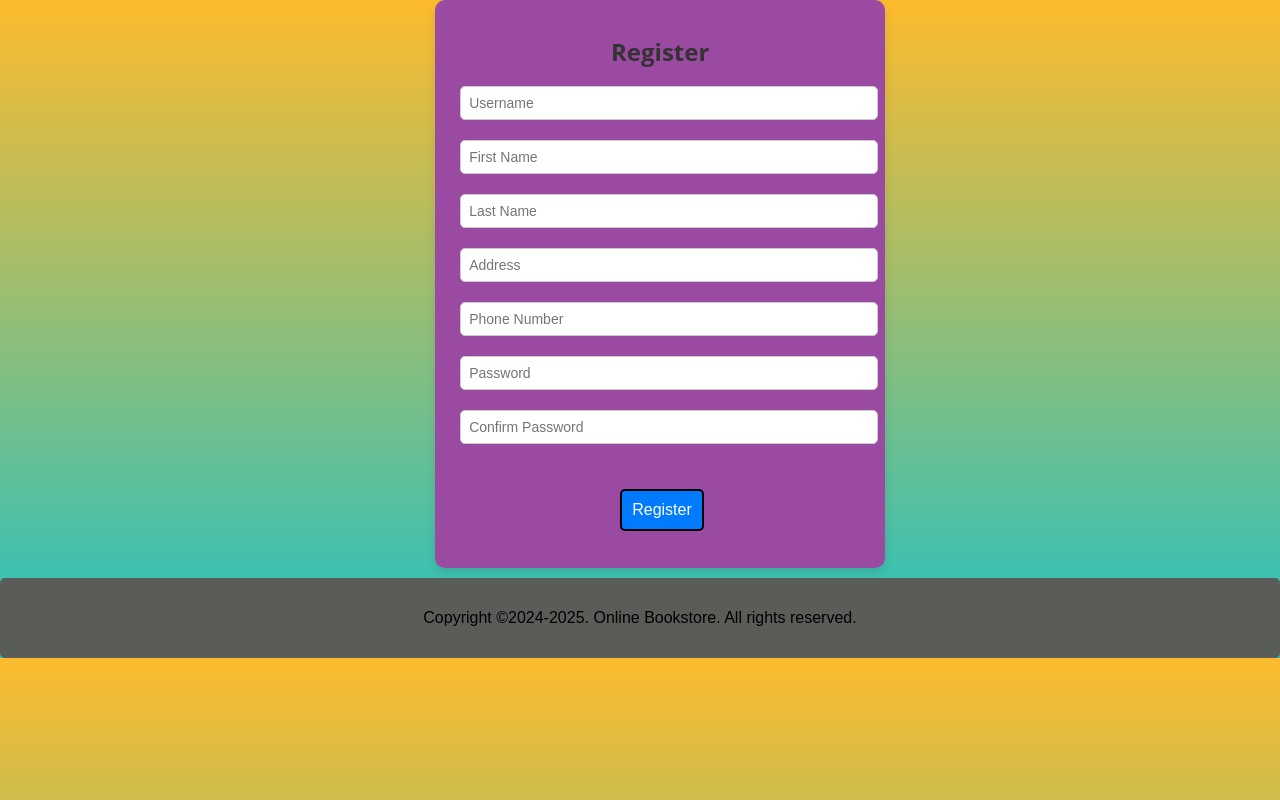
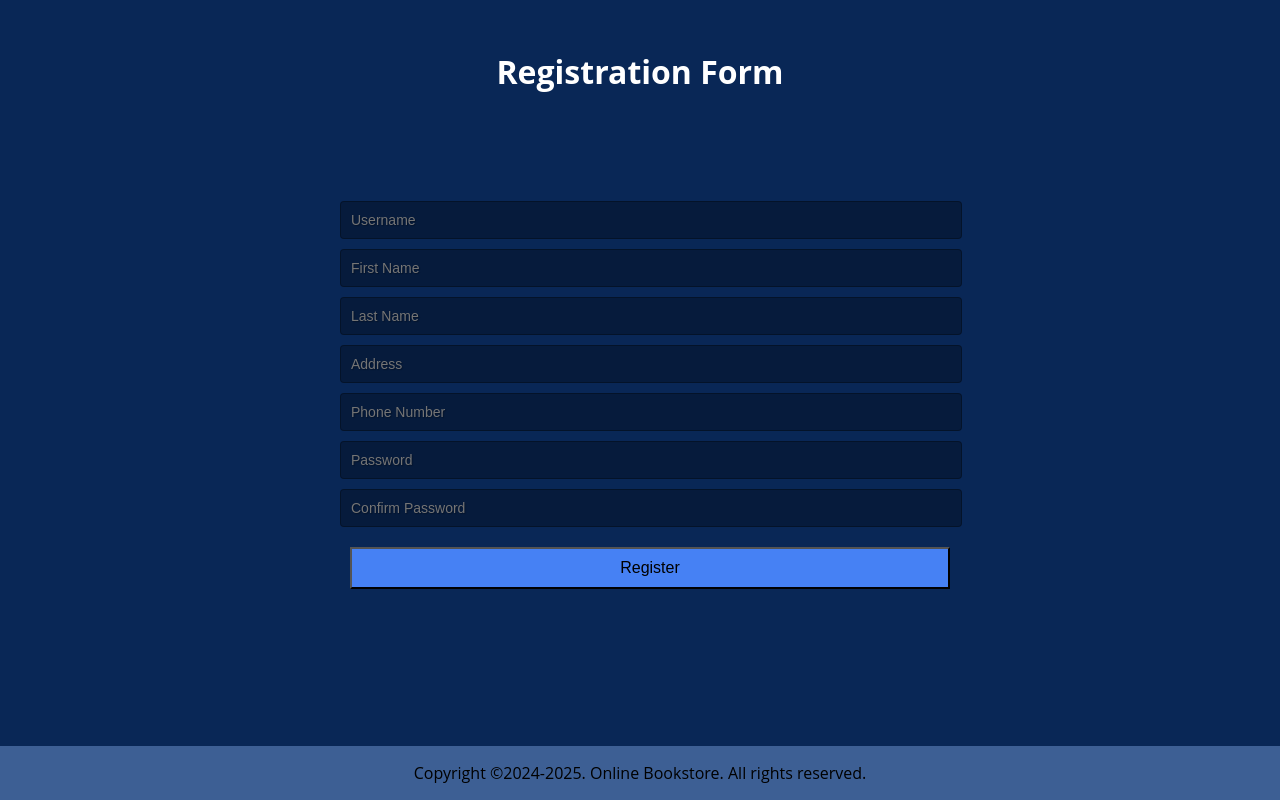
Before and after one commit to girishlearner/Online-Bookstore, a Flask app: page /register in a window 1280 px wide. Run offline with Flask 3, Linux system fonts and the light colour scheme.

Commit message:
modified register page

```diff
--- a/static/css/Home.css
+++ b/static/css/Home.css
@@ -76,77 +76,3 @@
         background-color: #3d5f94;
         text-align: center;
         }
-
-  /* Register page */
-
-        .register{
-            height: 100%;
-            margin: 0;
-            padding: 0;
-            font-family: 'Open Sans', sans-serif;
-            background: linear-gradient(0deg, rgba(34,193,195,1) 0%, rgba(253,187,45,1) 100%);
-
-        }
-        .form-container {
-            background: #fff;
-            padding: 25px;
-            border-radius: 10px;
-            box-shadow: 0 4px 10px rgba(0, 0, 0, 0.1);
-            width: 400px;
-            margin-left:34%;
-            background-color:#9b4aa2;
-        }
-        .form-container h2 {
-            text-align: center;
-            margin-top:2px;
-            padding:8px;
-            margin-bottom:10px;
-            color: #333;
-
-        }
-        .form-group {
-            margin-bottom: 20px;
-        }
-        .form-group label {
-            display: block;
-            margin-bottom: 5px;
-            font-weight: bold;
-        }
-        .form-group input {
-            width: 100%;
-            padding: 8px;
-            border: 1px solid #ccc;
-            border-radius: 5px;
-            font-size: 14px;
-        }
-        .form-group input:focus {
-            border-color: #007bff;
-            outline: none;
-        }
-        .register-btn {
-
-            padding: 10px;
-            background-color: #007bff;
-            color: white;
-            margin-top:25px;
-            border: 2px solid black;
-            border-radius: 5px;
-            font-size: 16px;
-            cursor: pointer;
-            margin-left:40%;
-            margin-bottom:12px;
-        }
-        .register-btn:hover {
-            background-color: #0056b3;
-            border: 3px solid green;
-        }
-        .footer-register
-                {
-                padding:15px;
-                background-color:#595c57;
-                font-family: Arial, sans-serif;
-                text-align:center;
-                border-radius:5px;
-                margin-top: 10px;
-                margin-bottom:0:
-                }
--- /dev/null
+++ b/static/css/register.css
@@ -0,0 +1,62 @@
+/* Register page */
+.regis {
+    text-align: center;
+    font-family: 'Open Sans', sans-serif;
+    color: #ffffff;
+    margin: 50px;
+}
+.reg {
+	height: 100%;      /* Make sure the body takes up the full height */
+    overflow: hidden;
+    margin: 0;                 /* Remove default margin */
+    padding: 0;
+	font-family: 'Open Sans', sans-serif;
+	background: #092756;
+}
+
+.containerRegis{
+     position: absolute;        /* Position the container absolutely */
+    top: 50%;                  /* Position it vertically at the middle */
+    left: 50%;                 /* Position it horizontally at the middle */
+    transform: translate(-50%, -50%); /* Offset by half of its own width and height to center it */
+    width: 50%;                /* Set the width of the container (50% of the viewport or parent element) */
+    padding: 20px;             /* Optional: Add some padding for spacing */
+    box-sizing: border-box;
+}
+
+input {
+	width: 100%;
+	display: block;
+	margin-bottom: 10px;
+	background: rgba(0,0,0,0.3);
+	border: 1px;
+	outline: none;
+	padding: 10px;
+	font-size: 14px;
+	color: #fff;
+	text-shadow: 1px 1px 1px rgba(0,0,0,0.3);
+	border: 1px solid rgba(0,0,0,0.3);
+	border-radius: 4px;
+}
+
+button {
+    width: 100%;
+    padding: 10px;
+    font-size: 16px;
+    margin: 10px;
+    background-color: #4681f4;
+}
+
+.bottom-container {
+   position: absolute;
+   bottom: 0;
+   width: 100%;
+   background-color: #3d5f94;
+   text-align: center;
+}
+
+@media (max-width: 768px) {
+    .containerRegis input, .containerRegis button {
+        padding: 12px;
+    }
+}
--- a/templates/home.html
+++ b/templates/home.html
@@ -29,10 +29,8 @@
         </p>
         <a href="{{ url_for('login')}}">Please click here to continue</a>
     </div>
+    {% include "includes/footer.html" %}
 
-    <div class="footer">
-        {% include "includes/footer.html" %}
-    </div>
 
 </body>
 </html>
--- a/templates/register.html
+++ b/templates/register.html
@@ -4,41 +4,26 @@
     <meta charset="UTF-8">
     <meta name="viewport" content="width=device-width, initial-scale=1.0">
     <title>Register Page</title>
-    <link rel="stylesheet" type="text/css" href="{{ url_for('static', filename='css/Home.css') }}">
+    <link rel="stylesheet" type="text/css" href="{{ url_for('static', filename='css/register.css') }}">
 
 </head>
-<body class="register">
-    <div class="form-container">
-        <h2>Register</h2>
-        <form action="/register" method="post">
-            <div class="form-group">
+<body class="reg">
+    <div class="regis">
+        <h1>Registration Form</h1>
+        <div class = "containerRegis">
+        <form name="register" method="post">
                 <input type="text" id="username" name="username" placeholder="Username" required>
-            </div>
-            <div class="form-group">
                 <input type="text" id="first-name" name="first_name" placeholder="First Name" required>
-            </div>
-            <div class="form-group">
-                <input type="text" id="last-name" name="last_name" placeholder="Last Name" required>
-            </div>
-            <div class="form-group">
+                <input type="text"  id="last-name" name="last_name" placeholder="Last Name" required>
                 <input type="text" id="address" name="address"  placeholder="Address" required>
-            </div>
-            <div class="form-group">
                 <input type="tel" id="phone" name="phone_number" pattern="[0-9]{10}" placeholder="Phone Number" required>
-            </div>
-            <div class="form-group">
                 <input type="password" id="password" name="password" placeholder="Password"  required>
-            </div>
-            <div class="form-group">
                 <input type="password" id="confirm-password" name="confirm_password"  placeholder="Confirm Password" required>
-            </div>
-            <button type="submit" class="register-btn">Register</button>
+                <button type="submit">Register</button>
         </form>
+        </div>
     </div>
-
-    <div class="footer-register">
-        {% include "includes/footer.html" %}
-    </div>
+    {% include "includes/footer.html" %}
 
 </body>
 </html>
```
